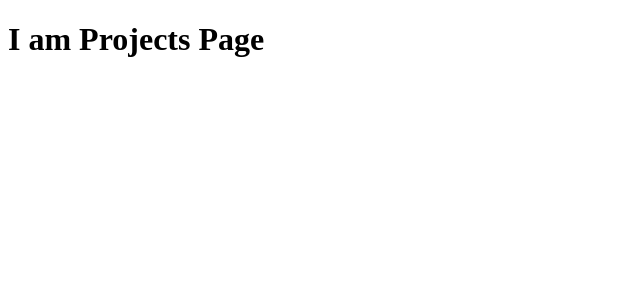
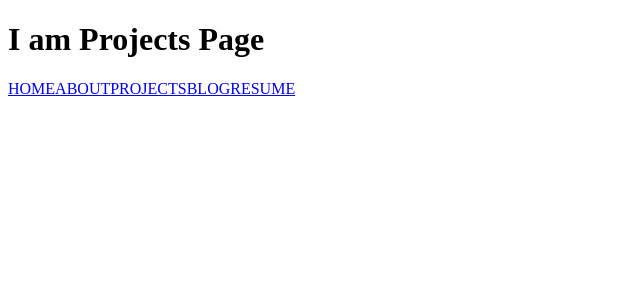
Before and after one commit to HyeeunMok/hyeeun_mok_portfolio, a Next.js app: page /projects in a window 1280 px wide. Shown: the top 300 px of the page, without its empty margins (0-640 px from the left). Built offline with nearby package versions, Linux system fonts and the light colour scheme.

Commit message:
ready for components

```diff
--- /dev/null
+++ b/components/shared/Header.js
@@ -0,0 +1,38 @@
+import React from 'react';
+import Link from 'next/link';
+
+class Header extends React.Component {
+    render() {
+        debugger;
+        const title = this.props.title;
+
+        return (
+            <React.Fragment>
+                <p>{ title }</p>
+                {this.props.children}
+                <Link href="/">
+                    <a>HOME</a>
+                </Link>
+
+                <Link href="/about">
+                    <a>ABOUT</a>
+                </Link>
+
+                <Link href="/projects">
+                    <a>PROJECTS</a>
+                </Link>
+
+                <Link href="/blogs">
+                    <a>BLOG</a>
+                </Link>
+
+                <Link href="/resume">
+                    <a>RESUME</a>
+                </Link>
+            </React.Fragment>
+
+        )
+    }
+}
+
+export default Header;
--- a/pages/about.js
+++ b/pages/about.js
@@ -1,10 +1,14 @@
 import React from 'react';
+import Header from '../components/shared/Header';
 
 class About extends React.Component {
 
     render() {
         return (
+            <div>
             <h1>I am About Page </h1>
+                <Header />
+            </div>
         )
     }
 }
--- a/pages/blogs.js
+++ b/pages/blogs.js
@@ -1,10 +1,14 @@
 import React from 'react';
+import Header from '../components/shared/Header';
 
 class Blogs extends React.Component {
 
     render() {
         return (
-            <h1>I am Blogs Page </h1>
+            <div>
+                <h1>I am Blogs Page </h1>
+                <Header />
+            </div>
         )
     }
 }
--- a/pages/projects.js
+++ b/pages/projects.js
@@ -1,10 +1,14 @@
 import React from 'react';
+import Header from '../components/shared/Header';
 
 class Projects extends React.Component {
 
     render() {
         return (
-            <h1>I am Projects Page </h1>
+            <div>
+                <h1>I am Projects Page </h1>
+                <Header />
+            </div>
         )
     }
 }
--- a/pages/resume.js
+++ b/pages/resume.js
@@ -1,10 +1,14 @@
 import React from 'react';
+import Header from '../components/shared/Header';
 
 class Resume extends React.Component {
 
     render() {
         return (
-            <h1>I am Resume Page </h1>
+            <div>
+                <h1>I am Resume Page </h1>
+                <Header />
+            </div>
         )
     }
 }
```
Also changed, not shown: pages/index.js (+4 -5 lines).
